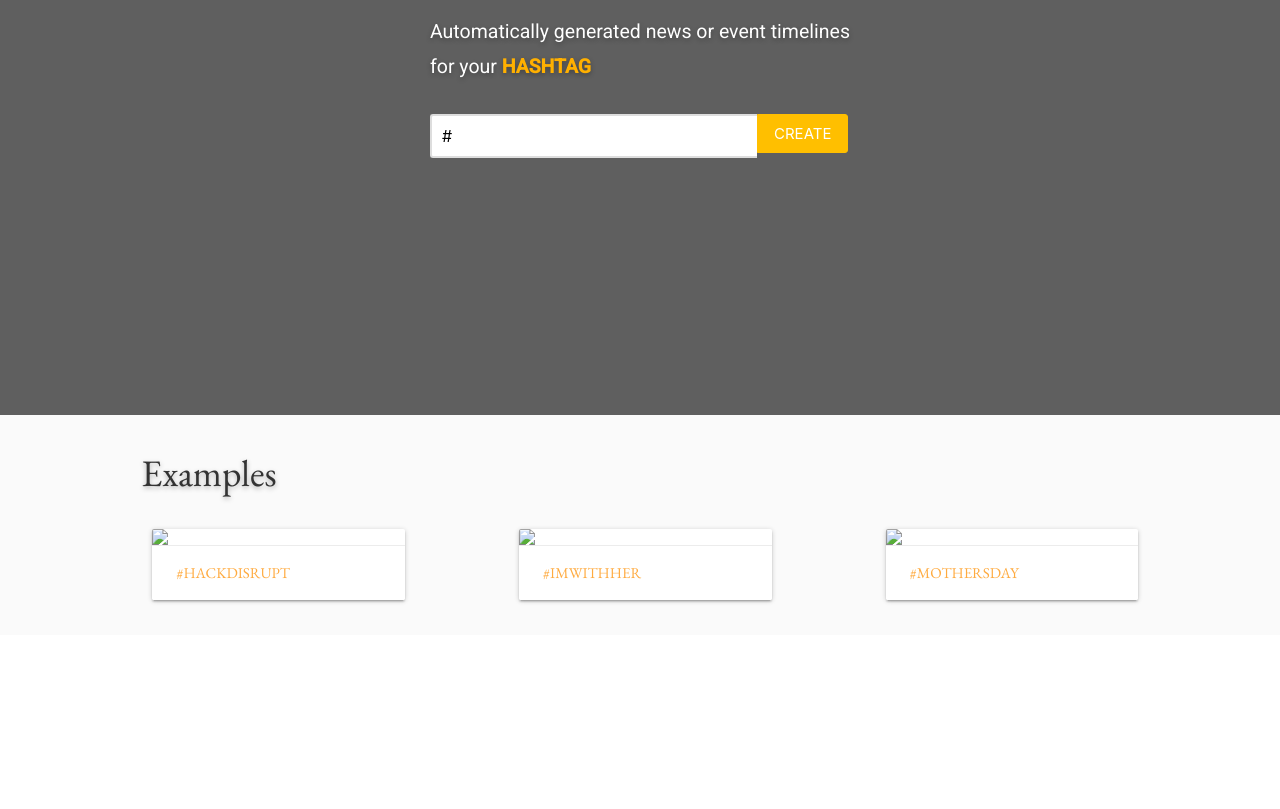
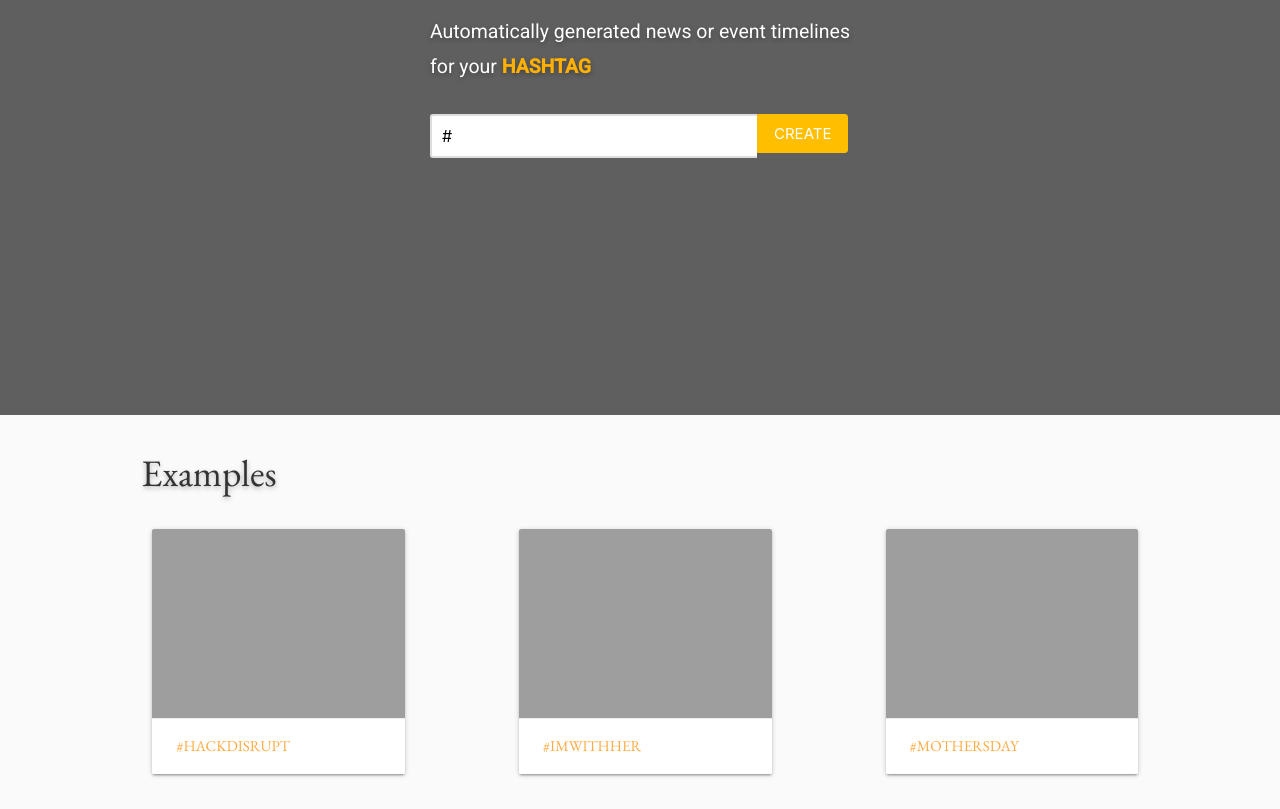
Before and after one commit to NUInnovation/auto-timeline, a website: page public/home.html in a window 1280 px wide. Shown: the part 285-1094 px from the top of the page. Before the commit the page ends 920 px from the top, so only its background shows below. Drawn offline with nearby package versions, Linux system fonts and the light colour scheme; the site is published under a folder, as on GitHub Pages, so addresses that start at the root find nothing.

Commit message:
fix the bug of undisplayed example images and please don't change the source file folder again

```diff
--- a/public/home.html
+++ b/public/home.html
@@ -61,7 +61,7 @@
             <div class="col s3">
               <div class="card">
                 <div class="card-image">
-                  <img src="/src/hackdisrupt.png">
+                  <img src="src/hackdisrupt.png">
                 </div>
 
                 <div class="card-action">
@@ -72,7 +72,7 @@
             <div class="col s3  offset-s1 ">
               <div class="card">
                 <div class="card-image">
-                  <img src="/src/imwithher.png">
+                  <img src="src/imwithher.png">
                 </div>
 
                 <div class="card-action">
@@ -83,7 +83,7 @@
             <div class="col s3  offset-s1  ">
               <div class="card">
                 <div class="card-image">
-                  <img src="/src/mothersday.png">
+                  <img src="src/mothersday.png">
                 </div>
                 <div class="card-action">
                   <a href="#" id="Example3">#MothersDay</a>
```
